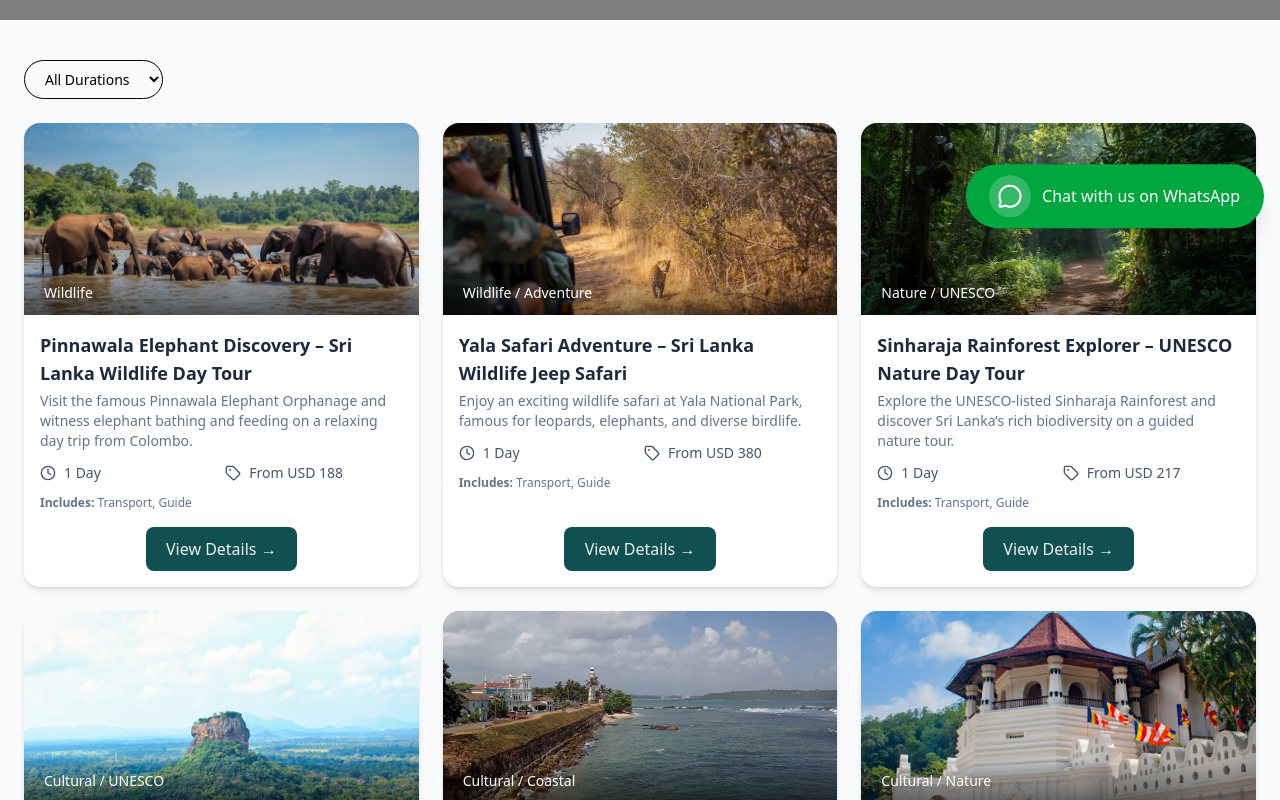
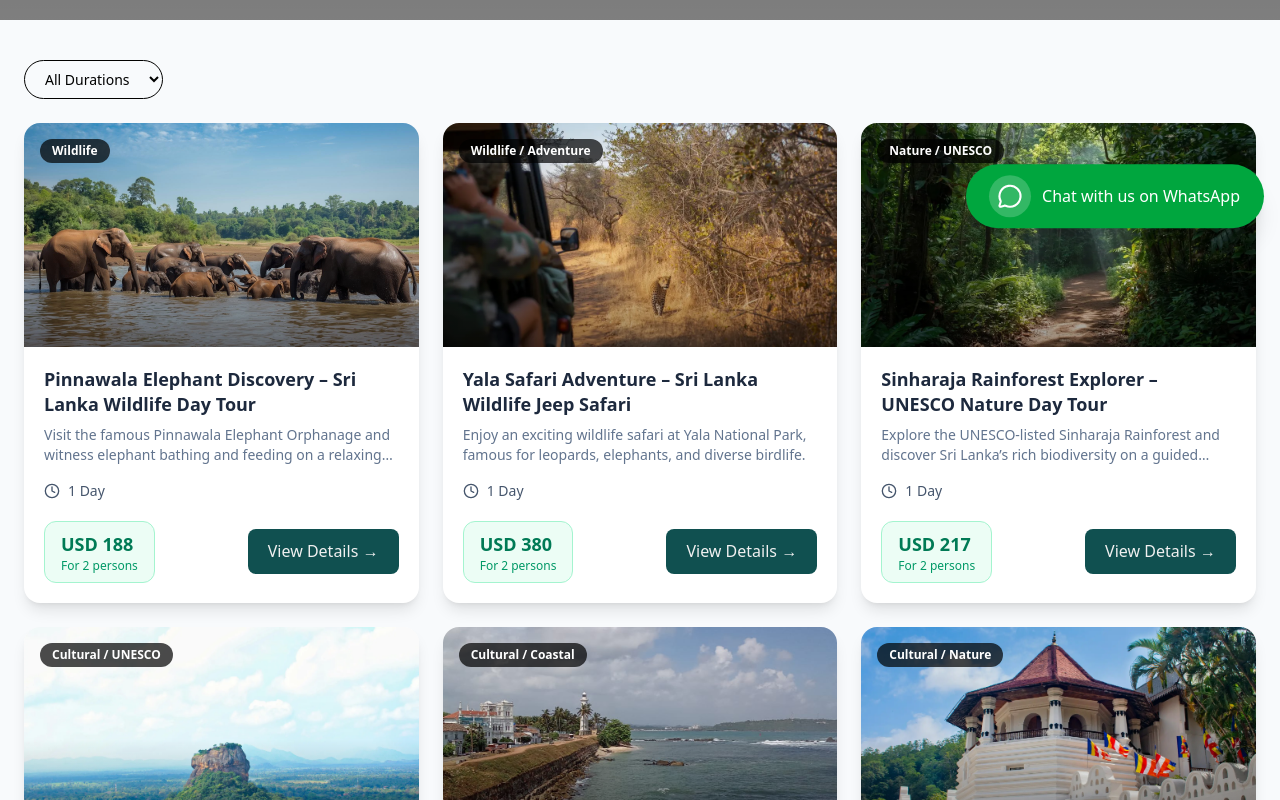
Before and after one commit to jaindu-sasan/Happy-Way-Travels, a React (Vite) app: page /destinations in a window 1280 px wide. Shown: the part 540-1340 px from the top of the page. Built offline with nearby package versions, Linux system fonts and the light colour scheme; grey boxes are pictures that could not be loaded.

Commit message:
modifiy nav bar and pack card

```diff
--- a/index.html
+++ b/index.html
@@ -6,31 +6,31 @@
     <link rel="icon" type="image/png" href="/assets/logo.png" />
     <meta name="viewport" content="width=device-width, initial-scale=1.0" />
 
-    <!-- Global Brand Title -->
-    <title>Happy Way Travels | Sri Lanka Travel & Tour Experts</title>
+    <!-- Website Title -->
+    <title>Happy Way Travels – Sri Lanka Tours Company & Travel Experts</title>
 
-    <!-- Global SEO Description -->
+    <!-- SEO Description -->
     <meta
       name="description"
-      content="Happy Way Travels is a trusted Sri Lanka travel company offering tours, hotel bookings, transport and customized travel experiences across Sri Lanka."
+      content="Happy Way Travels is a leading Sri Lanka tours company offering guided tours, hotel bookings, transport, and customized travel experiences across Sri Lanka."
     />
 
-    <!-- Global Keywords -->
+    <!-- Keywords for SEO -->
     <meta
       name="keywords"
-      content="Sri Lanka travel agency, Sri Lanka tours, Sri Lanka travel company, Sri Lanka holidays, Sri Lanka tour packages"
+      content="Sri Lanka tours company, Sri Lanka travel agency, Sri Lanka holidays, Sri Lanka tour packages, sightseeing tours Sri Lanka"
     />
 
-    <!-- SEO Meta -->
+    <!-- Author & Robots -->
     <meta name="author" content="Happy Way Travels" />
     <meta name="robots" content="index, follow" />
     <link rel="canonical" href="https://www.happywaytravels.com/" />
 
-    <!-- Open Graph (Global) -->
-    <meta property="og:title" content="Happy Way Travels | Sri Lanka Travel Experts" />
+    <!-- Open Graph for Social Sharing -->
+    <meta property="og:title" content="Happy Way Travels – Sri Lanka Tours Company & Travel Experts" />
     <meta
       property="og:description"
-      content="Explore Sri Lanka with Happy Way Travels – tours, transport, hotels and unforgettable travel experiences."
+      content="Explore Sri Lanka with Happy Way Travels – guided tours, hotels, transport, and unforgettable travel experiences."
     />
     <meta property="og:type" content="website" />
     <meta property="og:site_name" content="Happy Way Travels" />
@@ -39,15 +39,36 @@
 
     <!-- Twitter Card -->
     <meta name="twitter:card" content="summary_large_image" />
-    <meta name="twitter:title" content="Happy Way Travels | Sri Lanka Travel Experts" />
+    <meta name="twitter:title" content="Happy Way Travels – Sri Lanka Tours Company" />
     <meta
       name="twitter:description"
-      content="Discover Sri Lanka with custom tours, hotels and transport by Happy Way Travels."
+      content="Book your Sri Lanka tours, hotels, and transport with Happy Way Travels – your trusted travel experts."
     />
     <meta name="twitter:image" content="https://www.happywaytravels.com/assets/og-image.jpg" />
 
-    <!-- Theme -->
+    <!-- Theme Color -->
     <meta name="theme-color" content="#065f46" />
+
+    <!-- Structured Data (JSON-LD) for Google -->
+    <script type="application/ld+json">
+      {
+        "@context": "https://schema.org",
+        "@type": "TravelAgency",
+        "name": "Happy Way Travels",
+        "url": "https://www.happywaytravels.com/",
+        "logo": "https://www.happywaytravels.com/assets/logo.png",
+        "description": "Happy Way Travels is a leading Sri Lanka tours company offering guided tours, hotel bookings, transport, and customized travel experiences.",
+        "sameAs": [
+          "https://www.facebook.com/happywaytravels",
+          "https://www.instagram.com/happywaytravels"
+        ],
+        "address": {
+          "@type": "PostalAddress",
+          "addressLocality": "Colombo",
+          "addressCountry": "Sri Lanka"
+        }
+      }
+    </script>
   </head>
 
   <body>
--- a/src/components/Navbar.jsx
+++ b/src/components/Navbar.jsx
@@ -76,11 +76,40 @@ export default function Navbar() {
 
 {/* ---------------- MOBILE DROPDOWN MENU ---------------- */}
 {isOpen && (
-          <div className="absolute top-full left-6 mt-3 w-56 bg-white rounded-xl shadow-xl md:hidden">
+  <>
+    {/* OVERLAY (click anywhere to close) */}
+    <div
+      className="fixed inset-0 z-40 md:hidden"
+      onClick={() => setIsOpen(false)}
+    ></div>
+
+    {/* MENU */}
+    <div className="absolute top-full left-6 mt-3 w-56 bg-white rounded-xl shadow-xl z-50 md:hidden p-2">
       <ul className="text-slate-700 font-medium">
+
+        {/* T20 WORLD CUP */}
+        <li>
+          <NavLink
+            to="/t20-world-cup"
+            onClick={() => setIsOpen(false)}
+            className={({ isActive }) =>
+              `block px-5 py-3 rounded-full text-center font-semibold transition-all mb-3
+              ${
+                isActive
+                  ? "bg-yellow-400 text-black"
+                  : scrolled
+                  ? "bg-yellow-300/90 text-black hover:bg-yellow-400"
+                  : "bg-yellow-400/90 text-black hover:bg-yellow-300"
+              }`
+            }
+          >
+            🏏 T20 World Cup
+          </NavLink>
+        </li>
+
+        {/* Other menu items */}
         {[
           ["/", "Home"],
-                ["/t20-world-cup", "🏏 T20 World Cup"], // ✅ ADDED
           ["/destinations", "Packages"],
           ["/blog", "Blog"],
           ["/about", "About"],
@@ -90,15 +119,35 @@ export default function Navbar() {
             <NavLink
               to={to}
               onClick={() => setIsOpen(false)}
-                    className="block px-5 py-3 hover:bg-slate-100 transition"
+              className="block px-5 py-3 hover:bg-slate-100 transition mb-1"
             >
               {label}
             </NavLink>
           </li>
         ))}
+
+        {/* Customize Trip Button */}
+        <li>
+          <Link
+            to="/contact"
+            onClick={() => setIsOpen(false)}
+            className={`block text-center mx-3 my-2 px-4 py-2 rounded-full font-medium transition
+              ${
+                scrolled
+                  ? "bg-emerald-600 text-white hover:bg-emerald-700"
+                  : "bg-emerald-800/80 text-white hover:bg-emerald-600"
+              }
+            `}
+          >
+            Customize Trip
+          </Link>
+        </li>
       </ul>
     </div>
+  </>
 )}
+
+
 
         {/* ---------------- DESKTOP NAV ---------------- */}
         <ul className="hidden md:flex gap-8 font-medium items-center">
@@ -167,6 +216,7 @@ export default function Navbar() {
           >
             Customize Trip
           </Link>
+
         </ul>
       </div>
     </nav>
--- a/src/features/destination/PackagePage.jsx
+++ b/src/features/destination/PackagePage.jsx
@@ -53,64 +53,65 @@ const getDays = (duration) => {
 function PackageCard({ pkg, onView }) {
   return (
     <motion.article
-      layout
-      initial={{ opacity: 0, y: 12 }}
-      animate={{ opacity: 1, y: 0 }}
-      whileHover={{ scale: 1.02 }}
-      className="bg-white rounded-2xl shadow-md overflow-hidden flex flex-col"
-      aria-labelledby={`pkg-${pkg.id}-title`}
+      whileHover={{ y: -6 }}
+      transition={{ duration: 0.25 }}
+      className="bg-white rounded-2xl shadow-lg hover:shadow-xl overflow-hidden flex flex-col"
     >
-      <div className="relative h-52 md:h-44 lg:h-48">
+      {/* IMAGE */}
+      <div className="relative h-56">
         <img
           src={pkg.image}
           alt={pkg.name}
           className="w-full h-full object-cover"
           loading="lazy"
         />
-        {pkg.badge && (
-          <span className="absolute top-3 left-3 bg-amber-400/95 text-sm font-semibold text-amber-900 px-3 py-1 rounded-full shadow">
-            {pkg.badge}
-          </span>
-        )}
-        <div className="absolute bottom-0 left-0 right-0 bg-gradient-to-t from-black/50 to-transparent p-3">
-          <div className="text-white text-sm flex items-center gap-2">
-             <span>{pkg.region}</span>
 
-            <span>{pkg.type}</span>
-          </div>
-        </div>
+        {/* CATEGORY */}
+        <span className="absolute top-4 left-4 bg-black/70 text-white text-xs font-semibold px-3 py-1 rounded-full">
+          {pkg.type}
+        </span>
+
+        {/* GRADIENT */}
+        <div className="absolute inset-0 bg-gradient-to-t from-black/40 via-transparent"></div>
       </div>
 
-      <div className="p-4 flex-1 flex flex-col justify-between">
-        <div>
-          <h3
-            id={`pkg-${pkg.id}-title`}
-            className="text-lg font-semibold text-slate-800"
-          >
-            {pkg.name}
-          </h3>
-          <p className="text-sm text-slate-500 mt-1">{pkg.description}</p>
+      {/* CONTENT */}
+      <div className="p-5 flex flex-col flex-1">
+        {/* TITLE */}
+        <h3 className="text-lg font-bold text-slate-800 leading-snug">
+          {pkg.name}
+        </h3>
 
-          <div className="mt-3 grid grid-cols-2 gap-2 text-sm text-slate-600">
-            <div className="flex items-center gap-2">
-              <Clock size={16} /> <span>{pkg.duration}</span>
+        {/* DESCRIPTION */}
+        <p className="text-sm text-slate-500 mt-2 line-clamp-2">
+          {pkg.description}
+        </p>
+
+        {/* META */}
+        <div className="mt-4 flex items-center justify-between text-sm text-slate-600">
+          <div className="flex items-center gap-2">
+            <Clock size={16} />
+            <span>{pkg.duration}</span>
+          </div>
+
+        </div>
+
+        {/* PRICE + CTA */}
+        <div className="mt-5 flex items-center justify-between gap-4">
+          {/* PRICE BOX */}
+          <div className="bg-emerald-50 border border-emerald-200 rounded-xl px-4 py-2">
+            <div className="text-emerald-700 font-bold text-lg">
+              USD {formatPrice(pkg.price)}
             </div>
-            <div className="flex items-center gap-2">
-              <Tag size={16} /> <span>From USD {formatPrice(pkg.price)}</span>
+            <div className="text-xs text-emerald-600">
+              For 2 persons
             </div>
           </div>
 
-          <div className="mt-3 text-xs text-slate-500">
-            <strong>Includes:</strong> {pkg.includes.join(", ")}
-          </div>
-        </div>
-
-        <div className="mt-4 flex items-center justify-between gap-3 self-center">
-
+          {/* CTA */}
           <button
             onClick={() => onView(pkg.id)}
-            className="ml-auto bg-emerald-600 text-white px-4 py-2 rounded-full text-sm hover:bg-emerald-700 transition"
-            aria-label={`View details for ${pkg.name}`}
+            className="bg-emerald-600 text-white px-5 py-2.5 rounded-full text-sm font-medium hover:bg-emerald-700 transition"
           >
             View Details →
           </button>
@@ -119,6 +120,7 @@ function PackageCard({ pkg, onView }) {
     </motion.article>
   );
 }
+
 
 
 /* -------------------------
```
Lines whose indentation alone changed are shown as unchanged.
